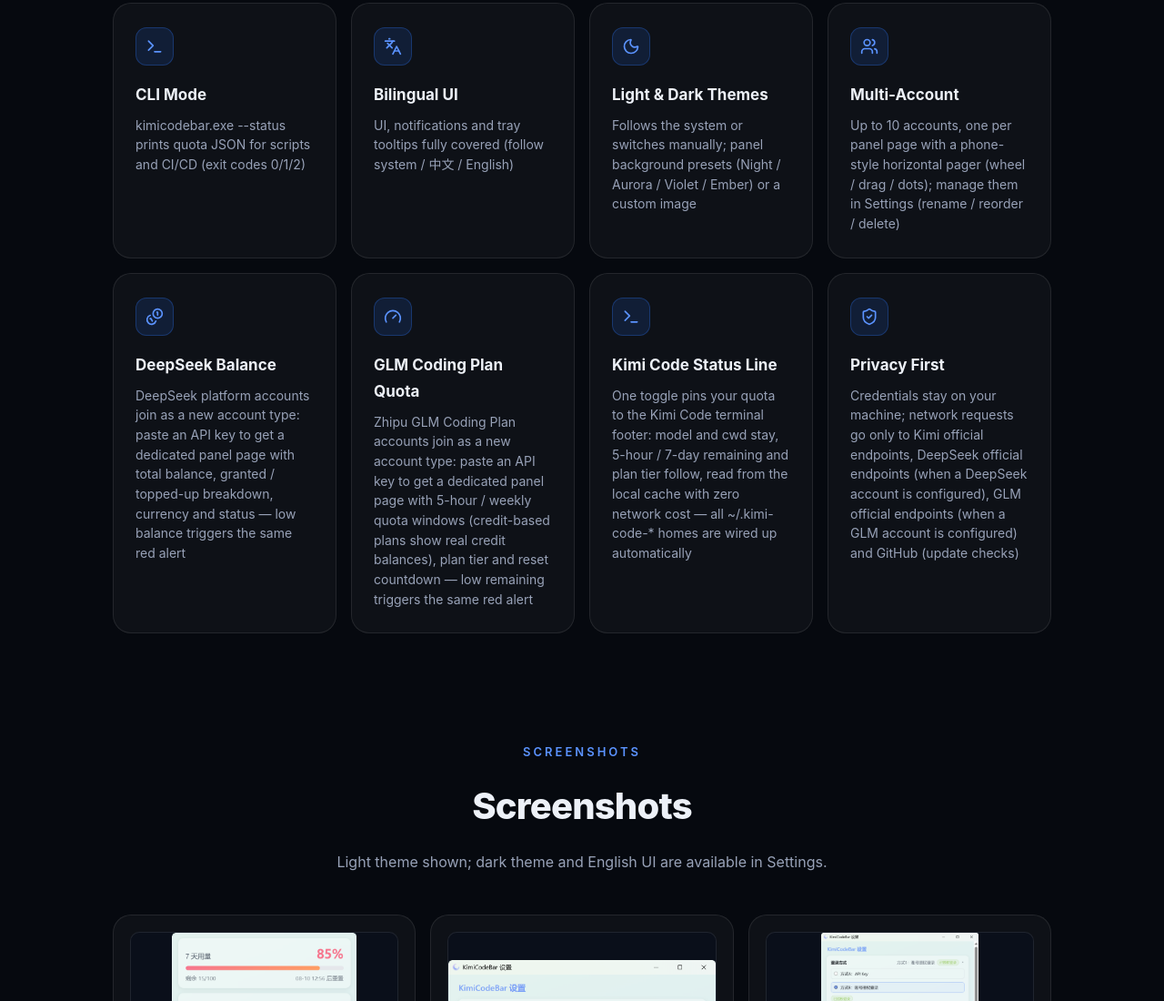
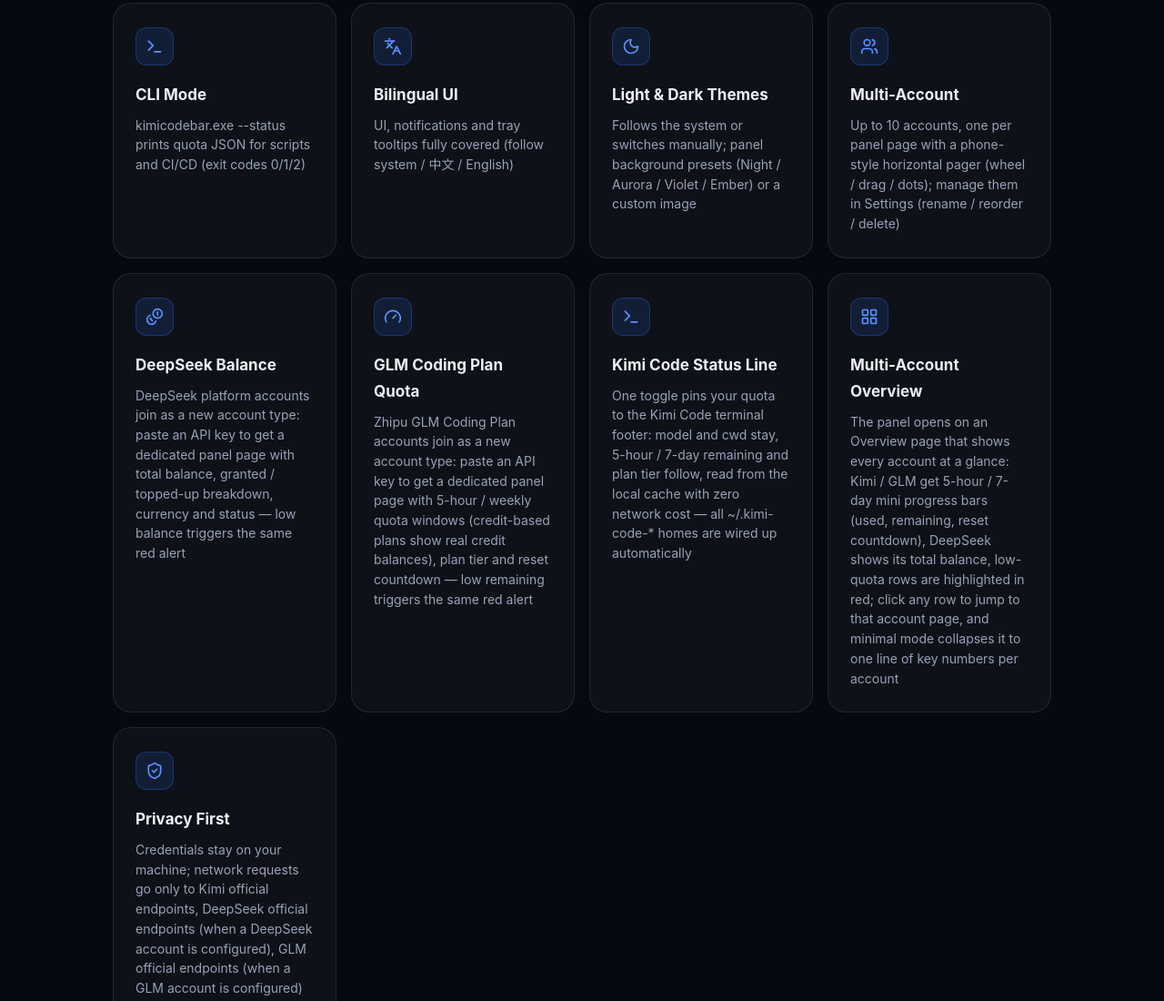
Before and after one commit to JYH1878/KimiCodeBar-Windows, a React app: page docs/index.html in a window 1280 px wide. Shown: the part 2502-3602 px from the top of the page at 91% size. Built offline with nearby package versions, Linux system fonts and the light colour scheme.

Commit message:
docs: README 中英 + 官网 f21 卡同步 v1.8.0 多账号总览页

```diff
--- a/docs/index.html
+++ b/docs/index.html
@@ -1354,6 +1354,11 @@
               <div class="icon"><i data-lucide="terminal"></i></div>
               <h3 data-i18n="f20T">Kimi Code 状态栏</h3>
               <p data-i18n="f20D">一键把额度钉进 Kimi Code 终端底栏：模型与工作区信息保留，5 小时 / 7 天额度与档位缀后，读本地缓存零网络开销，多开的 ~/.kimi-code-* 目录自动接线</p>
+            </div>
+            <div class="card reveal">
+              <div class="icon"><i data-lucide="layout-grid"></i></div>
+              <h3 data-i18n="f21T">多账号总览</h3>
+              <p data-i18n="f21D">面板第一页「总览」一屏看全所有账号：Kimi / GLM 各显示 5 小时 / 7 天迷你进度条（已用、剩余、重置倒计时），DeepSeek 显示总余额，低额度整行标红；点任意一行直达该账号详情页，极简模式自动精简为一行关键数字</p>
             </div>
             <div class="card reveal">
               <div class="icon"><i data-lucide="shield-check"></i></div>
@@ -1661,6 +1666,8 @@
             f19D: '智谱 GLM Coding Plan 账号可作为新账号类型加入：填 API Key，面板独立一页显示 5 小时 / 每周额度（积分制套餐直接显示积分余量）、套餐档位与重置倒计时，低额度同样触发红色告警',
             f20T: 'Kimi Code 状态栏',
             f20D: '一键把额度钉进 Kimi Code 终端底栏：模型与工作区信息保留，5 小时 / 7 天额度与档位缀后，读本地缓存零网络开销，多开的 ~/.kimi-code-* 目录自动接线',
+            f21T: '多账号总览',
+            f21D: '面板第一页「总览」一屏看全所有账号：Kimi / GLM 各显示 5 小时 / 7 天迷你进度条（已用、剩余、重置倒计时），DeepSeek 显示总余额，低额度整行标红；点任意一行直达该账号详情页，极简模式自动精简为一行关键数字',
             shotsTag: 'Screenshots',
             shotsTitle: '界面预览',
             shotsDesc: '用量面板与设置页实拍（浅色主题）；深色主题与英文界面可在设置中切换。',
@@ -1778,6 +1785,8 @@
             f19D: 'Zhipu GLM Coding Plan accounts join as a new account type: paste an API key to get a dedicated panel page with 5-hour / weekly quota windows (credit-based plans show real credit balances), plan tier and reset countdown — low remaining triggers the same red alert',
             f20T: 'Kimi Code Status Line',
             f20D: 'One toggle pins your quota to the Kimi Code terminal footer: model and cwd stay, 5-hour / 7-day remaining and plan tier follow, read from the local cache with zero network cost — all ~/.kimi-code-* homes are wired up automatically',
+            f21T: 'Multi-Account Overview',
+            f21D: 'The panel opens on an Overview page that shows every account at a glance: Kimi / GLM get 5-hour / 7-day mini progress bars (used, remaining, reset countdown), DeepSeek shows its total balance, low-quota rows are highlighted in red; click any row to jump to that account page, and minimal mode collapses it to one line of key numbers per account',
             shotsTag: 'Screenshots',
             shotsTitle: 'Screenshots',
             shotsDesc: 'Light theme shown; dark theme and English UI are available in Settings.',
```
Also changed, not shown: README.md, README_EN.md.
